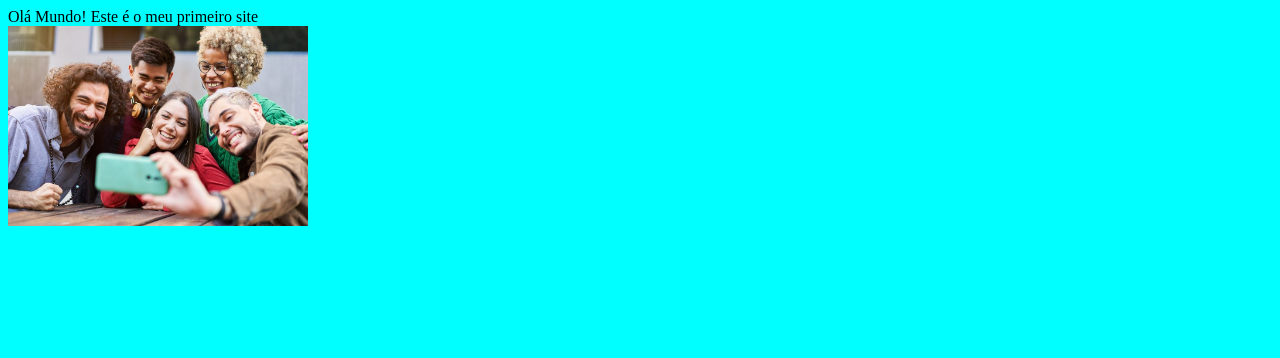
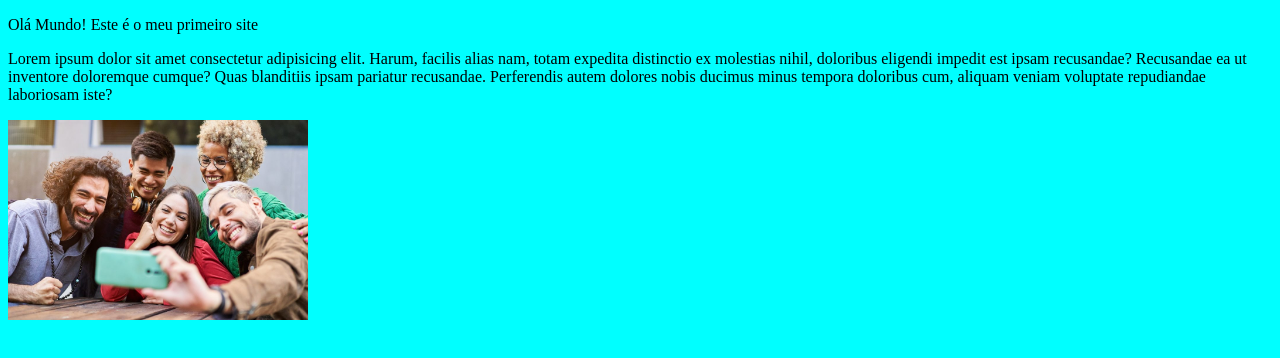
Before and after one commit to Caio-44/ProjetoWeb1, a plain HTML site: page Index.html in a window 1280 px wide. Drawn offline with Linux system fonts and the light colour scheme.

Commit message:
Update Index.html

```diff
--- a/Index.html
+++ b/Index.html
@@ -9,7 +9,9 @@
     ">
 </head>
 <body>
-    Olá Mundo! Este é o meu primeiro site <br>
+    <p>Olá Mundo! Este é o meu primeiro site </p>
+
+    <p>Lorem ipsum dolor sit amet consectetur adipisicing elit. Harum, facilis alias nam, totam expedita distinctio ex molestias nihil, doloribus eligendi impedit est ipsam recusandae? Recusandae ea ut inventore doloremque cumque? Quas blanditiis ipsam pariatur recusandae. Perferendis autem dolores nobis ducimus minus tempora doloribus cum, aliquam veniam voluptate repudiandae laboriosam iste?</p>
 </body>
 <img src="pessoas.jpg.jpg" alt="" width="300px">
 </html>
```
